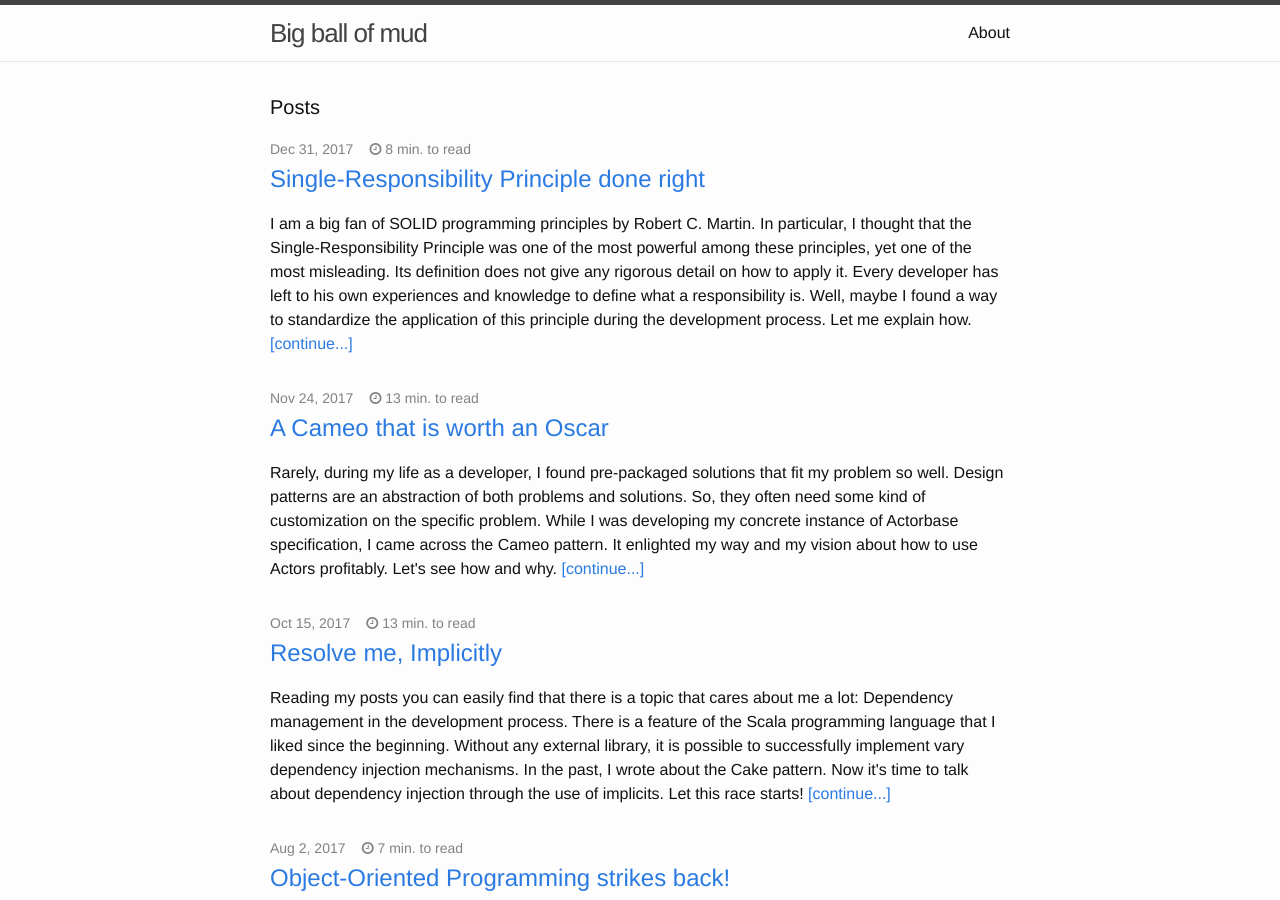
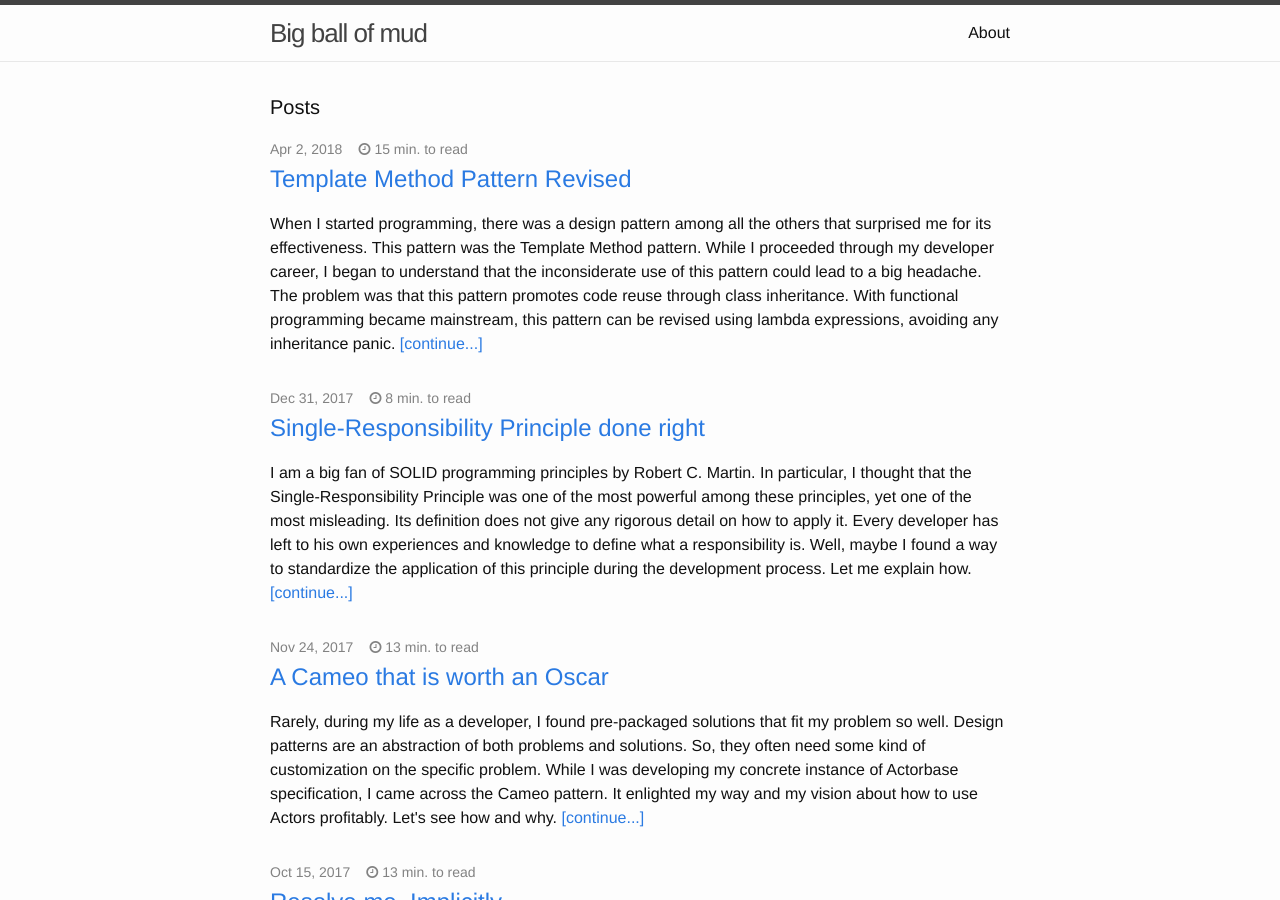
Before and after one commit to rcardin/rcardin.github.io, a Jekyll site: the page built from index.html, in a window 1280 px wide and 900 px high. Built offline with Jekyll 4.4.1, drawn with Linux system fonts in a browser that asks for light colours.

Commit message:
Final installment

```diff
--- a/_drafts/template-method-pattern-revised.markdown
+++ b/_posts/2018-04-02-template-method-pattern-revised.markdown
@@ -10,11 +10,11 @@
 summary: "When I started programming, there was a design pattern among all the others that surprised me for its effectiveness. This pattern was the Template Method pattern. While I proceeded through my developer career, I began to understand that the inconsiderate use of this pattern could lead to a big headache. The problem was that this pattern promotes code reuse through class inheritance. With functional programming became mainstream, this pattern can be revised using lambda expressions, avoiding any inheritance panic."
 social-share: true
 social-title: "Template Method Pattern Revised"
-social-tags: "desing, Programming"
+social-tags: "design, Programming"
 math: false
 ---
 
-When I started programming, there was a design pattern among all the others that surprised me for its effectiveness. This pattern was the Template Method pattern. While I proceeded through my developer career, I began to understand that the inconsiderate use of this pattern could lead to a big haedache. The problem was that this pattern promotes code reuse through class inheritance. With functional programming became mainstream, this pattern can be revised using lambda expressions, avoiding any inheritance panic.
+When I started programming, there was a design pattern among all the others that surprised me for its effectiveness. This pattern was the Template Method pattern. While I proceeded through my developer career, I began to understand that the inconsiderate use of this pattern could lead to a big headache. The problem was that this pattern promotes code reuse through class inheritance. With functional programming became mainstream, this pattern can be revised using lambda expressions, avoiding any inheritance panic.
 
 ## The original pattern
 It's the year 2004. Martin Fowler had just published one of its most popular post [Inversion of Control Containers and the Dependency Injection pattern](https://martinfowler.com/articles/injection.html) (IoC). The pattern is a concretization of the famous _Hollywood Principle_, which states
@@ -66,32 +66,34 @@
 
 As you can see, the method `openDocument` defines a _template_ of the algorithm needed to open a document. For this reason, it is called a _template method_. Whereas, all other methods are abstract or provide defaults implementation for a task. The formers are called _primitive operations_; The latter is called _hook operation_, instead.
 
-Implementing an application that can open CSV file means to extend the `GenericApplication` class, implementing correctly the methods that were left abstract.
+Implementing an application that can open CSV file means to extend the `Application` trait, implementing correctly the methods that were left abstract.
 
 {% highlight scala %}
-class CsvApplication() extends GenericApplication {
+class CsvApplication() extends Application {
   def canOpen(fileName: String): Boolean = { /* Some implementation */ }
   def create(fileName: String): Document = { /* Some implementation */ }
   def read(doc: Document) = { /* Some implementation */ }
 }
 {% endhighlight %}
 
+![Template Method pattern](https://i.imgflip.com/27j995.jpg)
+
 ### Drawbacks
-One of the main consequence of the original Template Method pattern is _code reuse_. In this blog, we don't like code reuse. In [Dependency](http://rcardin.github.io/programming/oop/software-engineering/2017/04/10/dependency-dot.html) post, we learned that we should avoid code reuse in favor of _behaviour reuse_. Code reuse leads to an increase of dependency between classes, resulting in architectures, which components are tightly coupled.
+One of the main consequence of the original Template Method pattern is **code reuse**. In this blog, we don't like code reuse. In the [Dependency](http://rcardin.github.io/programming/oop/software-engineering/2017/04/10/dependency-dot.html) post, we learned that we should avoid code reuse in favor of _behaviour reuse_. Code reuse leads to an increase of dependency between classes, resulting in architectures, which components are tightly coupled.
 
 Bad. Really, bad.
 
-Moreover, the abuse of the Template Method pattern tends to generate deep hierarchies of _concrete_ classes. Let's return to our example. One day, your boss asks you to extend the above code to handle more than one type of storage. He wants the software to be able to read both from local filesystem and the cloud, or from distributed filesystems like HDFS.
+Moreover, the abuse of the Template Method pattern tends to generate into deep hierarchies of _concrete_ classes. Let's return to our example. One day, your boss asks you to extend the above code to handle more than one type of storage. He wants the software to be able to read both from local filesystem and the cloud, or from distributed filesystems like HDFS.
 
 Easy, you think. We already have a primitive method, `create` (`read` is reserved to unmarshal bytes into object-oriented structures), that I can override to allow my program to read from any storage. You are a smart boy.
 
 {% highlight scala %}
-class CsvApplication() extends GenericApplication { /* ... */ }
-class CsvOnHDFSApplication() extends GenericApplication {
+class CsvApplication() extends Application { /* ... */ }
+class CsvOnHDFSApplication() extends Application {
   /* ... */
   override def create(fileName: String): Document = { /* Some implementation */ }
 }
-class CsvOnCloudApplication() extends GenericApplication {
+class CsvOnCloudApplication() extends Application {
   /* ... */
   override def create(fileName: String): Document = { /* Some implementation */ }
 }
@@ -107,6 +109,8 @@
 > Favor object composition over class inheritance
 
 The above _motto_, coined by the GoF, remembers us one of the principles that should guide us every time we develop something using an object-oriented programming language.
+
+![Favor object composition over class inheritance](https://i.imgflip.com/27j94u.jpg)
 
 ## Template Method pattern: the right way
 It is not difficult to image how we are going to change the original pattern to use composition, instead of inheritance. We are going to extract all the behaviors enclosed in _primitive methods_ into dedicated classes. So, in our example, we can identify the following types.
@@ -145,20 +149,24 @@
 
 {% highlight scala %}
 val hdfsCsvApplication = new Application(new HdfsStorage(), new CsvReader())
-val cloudCsvApplication = new Application(new HdfsStorage(), new CsvReader())
+val cloudCsvApplication = new Application(new CloudStorage(), new CsvReader())
 // And so on...
 {% endhighlight %}
 
-As a plus, we reduced the dependencies of the overall architecture, avoid all those annoying subclasses.
+As a plus, we reduced the dependencies of the overall architecture, avoiding all those annoying subclasses.
 
 ### The Programmable Template Method
 Most of the modern programming languages have functions as first-class citizens. A  variant of the Template Method pattern uses lambas as implementations of primitive methods. I like to call it _Programmable Template Method_.
+
+As Joshua Bloch wrote in the third edition of [Effective Java](https://www.amazon.com/Effective-Java-3rd-Joshua-Bloch/dp/0134685997),
+
+> The _Template Method pattern_ [..] is far less attractive. The modern alternative is to provide a static factory or constructor that accepts a function object to achieve the same effect.
 
 The trick is passing functions in place of primitive methods during object instantiation. So, let's turn our original `Application` trait into a concrete class receiving some functions as input during the construction process.
 
 {% highlight scala %}
 class Application(
-  // Functions used to 'program' the behaviour of the application
+  // Functions used to 'program' the behavior of the application
   canOpen: String => Boolean,
   create: String => Document,
   read: Document => ()
@@ -184,7 +192,9 @@
   )
 {% endhighlight %}
 
-In this way, you have not to declare a new type for each behavior you want to implement, just create a lambda expression.
+In this way, you have not to declare a new type for each behavior you want to implement, just create a lambda expression, and pass it to the constructor during object creation.
+
+![Object composition is the path through Nirvana](https://i.imgflip.com/27kw8q.jpg)
 
 ### The Scala way
 So far, so good. We all know that the Scala language can do better than a simple object composition. Scala has some very powerful constructs that allow us to use some smarter versions of the Template Method pattern.
@@ -192,7 +202,7 @@
 #### Mixins
 The first construct we are going to use is Scala _mixins_. Mixins are traits which are used to compose a class. Using mixins, we can add some code to a class without using inheritance. It's a concept very similar to the composition.
 
-Revamping the first Application trait we presented in this post, we can use mixins to implement the Template Method also in this way.
+Revamping the first `Application` trait we presented in this post, we can use mixins to implement the Template Method also in this way.
 
 {% highlight scala %}
 trait Application {
@@ -243,11 +253,11 @@
 def sumFive(x: Int): Int = curryfiedSum(5)
 {% endhighlight %}
 
-Well, now that we have given the necessary background, we can reveal which is the link between currying and partial application and the Template Method Pattern. Let's define the aggregate function, that repeatedly applies a function to a list of integer numbers. Using this function, we can identify two new functions, the factorial n! and the sum of all numbers up to n.
+Well, now that we have given the necessary background, we can reveal which is the link between currying and partial application and the Template Method Pattern. Let's define a function that repeatedly applies a lambda to a list of integer numbers. We can call it `aggregate`. Using this function, we can identify two new functions, the factorial n! and the sum of all numbers up to n.
 
 {% highlight scala %}
-def aggregate(id: Int, op: (Int, Int) => Int)(n: Int): Int =
-  if (n == 0) id
+def aggregate(neutral: Int, op: (Int, Int) => Int)(n: Int): Int =
+  if (n == 0) neutral
   else op(aggregate(neutral, op)(n-1), n)
 // Factorial of integers from n to 0
 def factorial = aggregate(1, _ * _)_
@@ -255,19 +265,22 @@
 def sum = aggregate(0, _ + _)_
 {% endhighlight %}
 
-As you can see, the function `aggregate` defines the body the general algorithm, whereas the first two arguments define the variable parts of the algorithm. Template method and primitive operations: It's the same approach of the Template Method pattern.
+As you can see, the function `aggregate` defines the body of the general algorithm, whereas the first two arguments define the variable parts of the algorithm. Template method and primitive operations: It's the same approach of the Template Method pattern.
 
 Do you see it? Awesome!
 
 ## Conclusions
-Summarizing, we started presenting the original Template Method design pattern, as shown by the GoF. Following the principle _prefer composition over inheritance_, we highlighted all the problems with the original approach. Then, we brought some procedures that correct the original issue. Using composition, lambdas, and curryfication, we brought the Template Method pattern in the 21st century.
+Summarizing, we started presenting the original Template Method design pattern, as shown by the GoF. Following the principle _prefer composition over inheritance_, we highlighted all the problems with the original approach. Then, we brought some procedures that correct the original issue.
+
+Using composition, lambdas and curryfication, we were able to bring the Template Method pattern in the 21st century.
+
+![Template Method pattern is not evil!](https://i.imgflip.com/27kxg4.jpg)
 
 ## References
 - [Inversion of Control Containers and the Dependency Injection pattern](https://martinfowler.com/articles/injection.html)
 - [Inversion of control](https://en.wikipedia.org/wiki/Inversion_of_control)
-- [Chapter: Introduction (page 20). Design Patterns, Elements of Reusable Object Oriented Software, GoF, 1995,
-Addison-Wesley](http://www.amazon.it/Design-Patterns-Elements-Reusable-Object-Oriented/dp/0201633612)
-- [Chapter: Template Method Pattern (page 325). Design Patterns, Elements of Reusable Object Oriented Software, GoF, 1995,
-Addison-Wesley](http://www.amazon.it/Design-Patterns-Elements-Reusable-Object-Oriented/dp/0201633612)
+- [Chapter: Introduction (page 20). Design Patterns, Elements of Reusable Object Oriented Software, GoF, 1995, Addison-Wesley](http://www.amazon.it/Design-Patterns-Elements-Reusable-Object-Oriented/dp/0201633612)
+- [Chapter: Template Method Pattern (page 325). Design Patterns, Elements of Reusable Object Oriented Software, GoF, 1995, Addison-Wesley](http://www.amazon.it/Design-Patterns-Elements-Reusable-Object-Oriented/dp/0201633612)
+- [Item 44: Favor the use of standard functional interfaces. Effective Java, 3rd edition, Joshua Bloch, 2018, Addison-Wesley Professional](https://www.amazon.com/Effective-Java-3rd-Joshua-Bloch/dp/0134685997)
 - [Class composition with mixins](https://docs.scala-lang.org/tour/mixin-class-composition.html)
 - [Functional design patterns, Part 1](https://www.ibm.com/developerworks/library/j-ft10/)
```
Also changed, not shown: other parts of _posts/2018-04-02-template-method-pattern-revised.markdown (+5 -5 lines).
